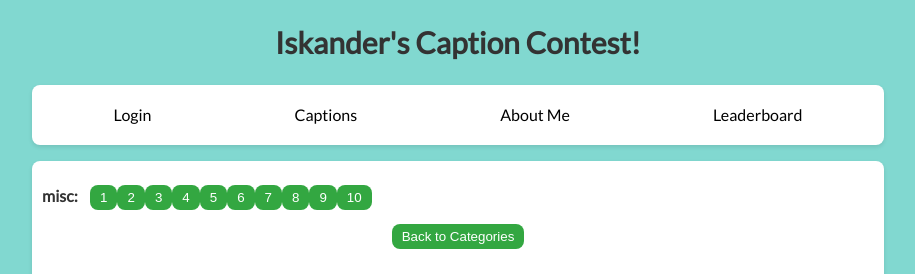
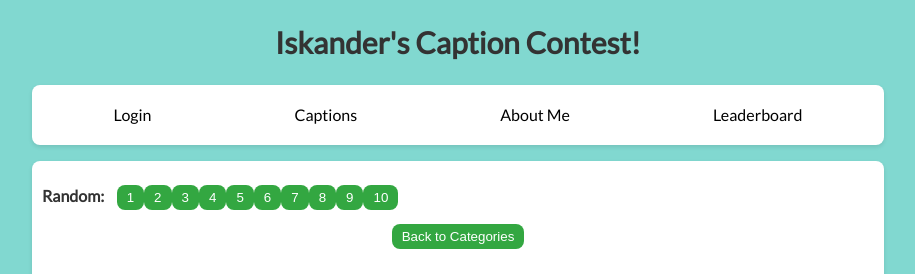
Before and after one commit to iskander-kapkayev/CC_Web_React, a React (Vite) app: page / in a window 1280 px wide. Both pictures are taken after a click on the button "Random". Shown: the top 274 px of the page, without its empty margins (182-1097 px from the left). Built offline with nearby package versions, Linux system fonts and the light colour scheme; no server answers.

Commit message:
Adjusted category naming to make it more seamless

```diff
--- a/src/components/Image.js
+++ b/src/components/Image.js
@@ -145,10 +145,29 @@ function Image(props) {
 
     function menuMaker(category, categoryButtons) {
 
+        let categoryName = '';
+        switch (category) {
+            case 'misc':
+                categoryName = 'Random';
+                break;
+            case 'one piece':
+                categoryName = 'One Piece';
+                break;
+            case 'dbz':
+                categoryName = 'Dragonball';
+                break;
+            case 'naruto':
+                categoryName = 'Naruto';
+                break;
+            case 'sports':
+                categoryName = 'Sports';
+                break;
+        }
+
         return (
             <div>
                 <h2>
-                    {category}:&nbsp;&nbsp;&nbsp;&nbsp;
+                    {categoryName}:&nbsp;&nbsp;&nbsp;&nbsp;
                     {categoryButtons.map((label, index) => (
                         <button key={index} onClick={() => handleImageSelection(label, category)}>
                             {index + 1}
@@ -166,7 +185,7 @@ function Image(props) {
 
             <span>
                 {!menuCategory ? (
-                    <h2>Choose a category!&nbsp;&nbsp;&nbsp;&nbsp;
+                    <h2>Choose an image category:&nbsp;&nbsp;&nbsp;&nbsp;
                         <button onClick={() => handleMenuCategory('misc', miscButtons)}>Random</button>
                         <button onClick={() => handleMenuCategory('one piece', onepieceButtons)}>One Piece</button>
                         <button onClick={() => handleMenuCategory('dbz', dbzButtons)}>Dragonball</button>
```
